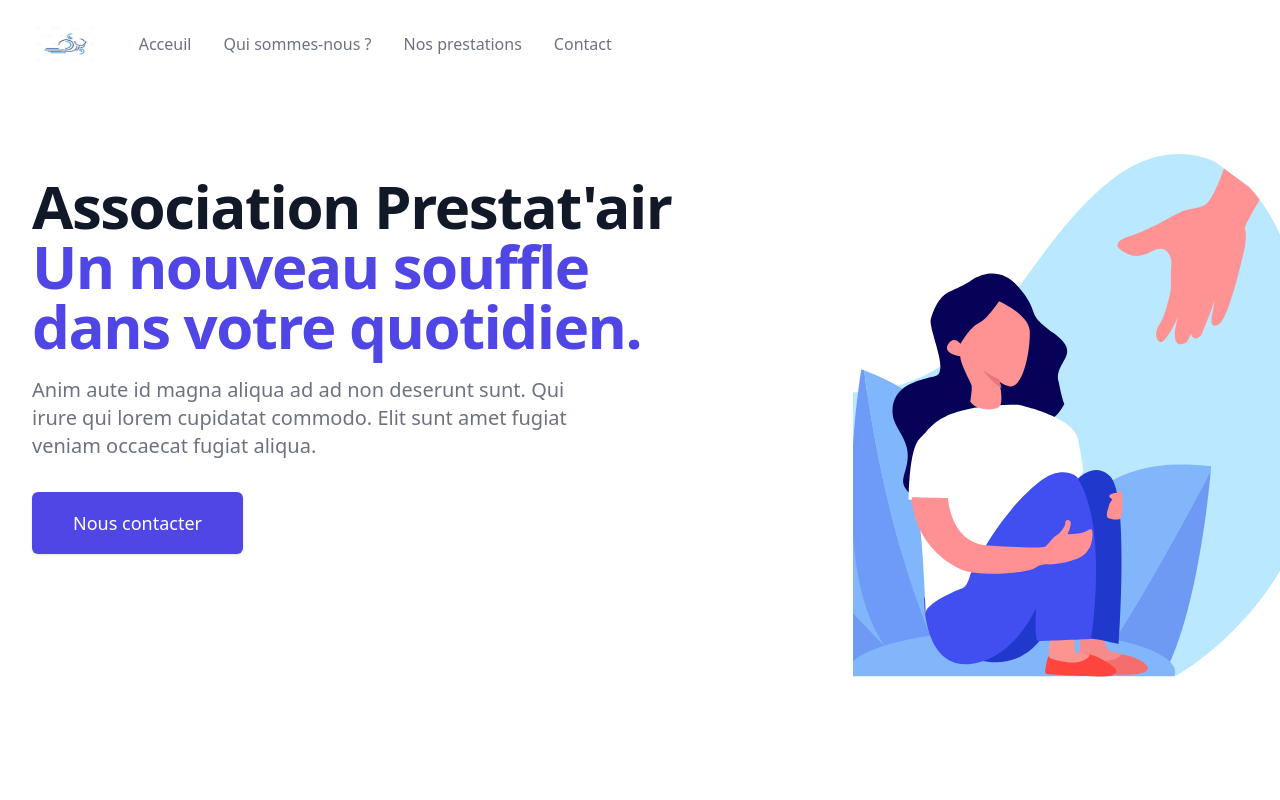
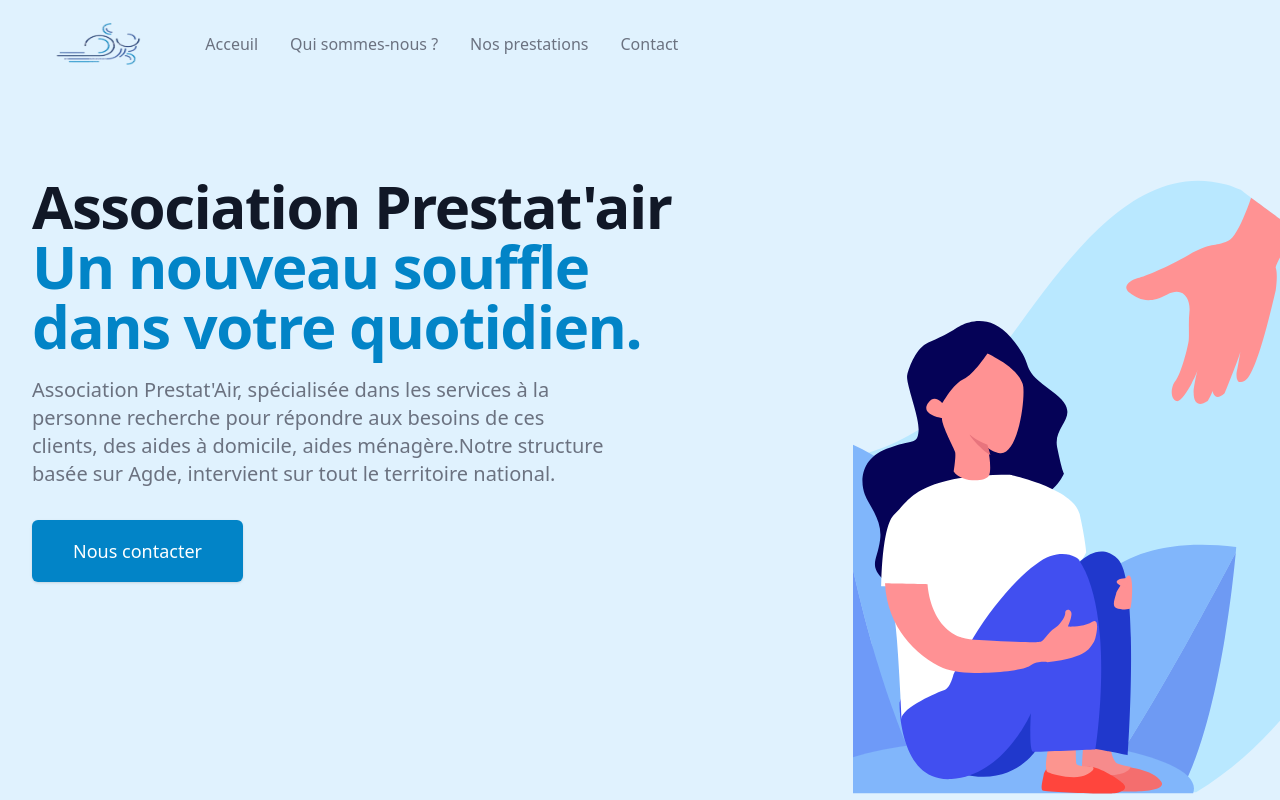
Before and after one commit to mohamedehn/prestatair, a React (Create React App) app: page / in a window 1280 px wide. Built offline with nearby package versions, Linux system fonts and the light colour scheme.

Commit message:
changing logo and adding bg color + text

```diff
--- a/src/components/Hero.jsx
+++ b/src/components/Hero.jsx
@@ -5,7 +5,7 @@ import { Popover, Transition } from '@headlessui/react'
 import { Bars3Icon, XMarkIcon } from '@heroicons/react/24/outline'
 import Lottie from 'react-lottie'
 import animation from "../animations/99213-mental-wellbeing-seek-help.json"
-import logo from "../assets/logo.png"
+import logo from "../assets/logo2.png"
 
 const navigation = [
   { name: 'Acceuil', href: '#' },
@@ -26,9 +26,9 @@ const defaultOptions = {
 
 export default function Hero () {
   return (
-    <div className="relative overflow-hidden bg-white">
+    <div className="relative overflow-hidden bg-sky-100 h-screen">
       <div className="mx-auto max-w-7xl">
-        <div className="relative z-10 bg-white pb-8 sm:pb-16 md:pb-20 lg:w-full lg:max-w-3xl lg:pb-28 xl:pb-32">
+        <div className="relative z-10 bg-sky-100 pb-8 sm:pb-16 md:pb-20 lg:w-full lg:max-w-3xl lg:pb-28 xl:pb-32">
           {/* <svg
             className="absolute inset-y-0 right-0 hidden h-full w-48 translate-x-1/2 transform text-white lg:block"
             fill="currentColor"
@@ -48,7 +48,7 @@ export default function Hero () {
                       <span className="sr-only">Prestat'air</span>
                       <img
                         alt="Your Company"
-                        className="h-8 w-auto sm:h-10"
+                        className="h-24 w-auto sm:h-20"
                         src={logo}
                       />
                     </a>
@@ -119,17 +119,17 @@ export default function Hero () {
             <div className="sm:text-center lg:text-left">
               <h1 className="text-4xl font-bold tracking-tight text-gray-900 sm:text-5xl md:text-6xl">
                 <span className="block xl:inline">Association Prestat'air</span>{' '}
-                <span className="block text-indigo-600 xl:inline"><br/>Un nouveau souffle dans votre quotidien.</span>
+                <span className="block text-sky-600 xl:inline"><br/>Un nouveau souffle dans votre quotidien.</span>
               </h1>
               <p className="mt-3 text-base text-gray-500 sm:mx-auto sm:mt-5 sm:max-w-xl sm:text-lg md:mt-5 md:text-xl lg:mx-0">
-                Anim aute id magna aliqua ad ad non deserunt sunt. Qui irure qui lorem cupidatat commodo. Elit sunt amet
-                fugiat veniam occaecat fugiat aliqua.
+              Association Prestat'Air, spécialisée dans les services à la personne recherche pour répondre aux besoins de ces clients, des aides
+              à domicile, aides ménagère.Notre structure basée sur Agde, intervient sur tout le territoire national.
               </p>
               <div className="mt-5 sm:mt-8 sm:flex sm:justify-center lg:justify-start">
                 <div className="rounded-md shadow">
                   <a
                     href="#contact"
-                    className="flex w-full items-center justify-center rounded-md border border-transparent bg-indigo-600 px-8 py-3 text-base font-medium text-white hover:bg-indigo-700 md:py-4 md:px-10 md:text-lg"
+                    className="flex w-full items-center justify-center rounded-md border border-transparent bg-sky-600 px-8 py-3 text-base font-medium text-white hover:bg-indigo-700 md:py-4 md:px-10 md:text-lg"
                   >
                     Nous contacter
                   </a>
@@ -147,9 +147,8 @@ export default function Hero () {
           </main>
         </div>
       </div>
-      <div className="lg:absolute lg:inset-y-0 lg:right-0 lg:w-1/3">
+      <div className="lg:absolute lg:inset-y-0 lg:right-0 lg:w-1/3 ">
       <Lottie options={defaultOptions}/>
-
       </div>
     </div>
   )
```
Also changed, not shown: src/assets/logo2.png (added).
